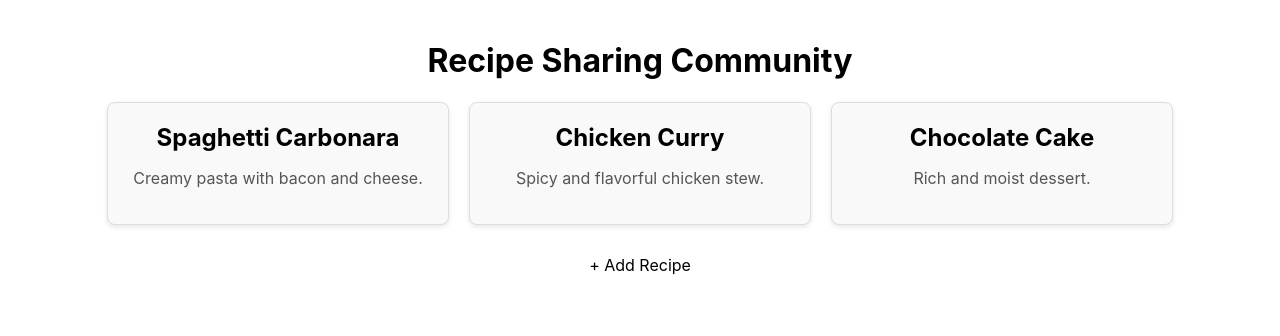
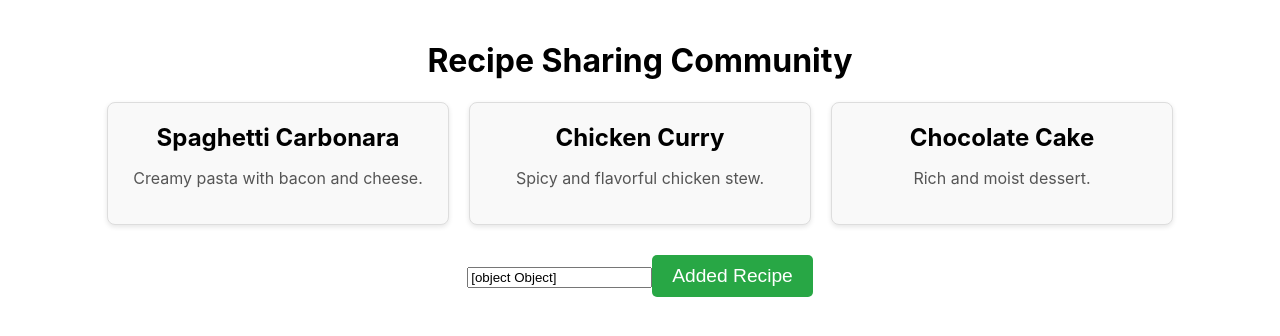
Before and after one commit to SKeana/recipe-share, a React (Create React App) app: page / in a window 1280 px wide. Shown: the top 336 px of the page. Built offline with nearby package versions, Linux system fonts and the light colour scheme.

Commit message:
work on hitml for adding new recipe

```diff
--- a/src/App.js
+++ b/src/App.js
@@ -62,9 +62,19 @@ function App() {
           </div>
         ))}
       </div>
-      <div className="add-card">
-        <form>+ Add Recipe</form>
-      </div>
+      <form onSubmit={handleSubmit} className="add-card">
+        <input
+          type='text'
+          placeholder='Added new recipe name'
+          value={newRecipe}
+          onChange={(e) => setNewRecipe(e.target.value)}
+          aria-label='New recipe name'
+          disabled={isSubmitting}
+        />
+        <button type='submit' disabled={isSubmitting}>
+          {isSubmitting ? 'Adding...' : 'Added Recipe'}
+        </button>
+      </form>
     </div>
   );
 }
```
